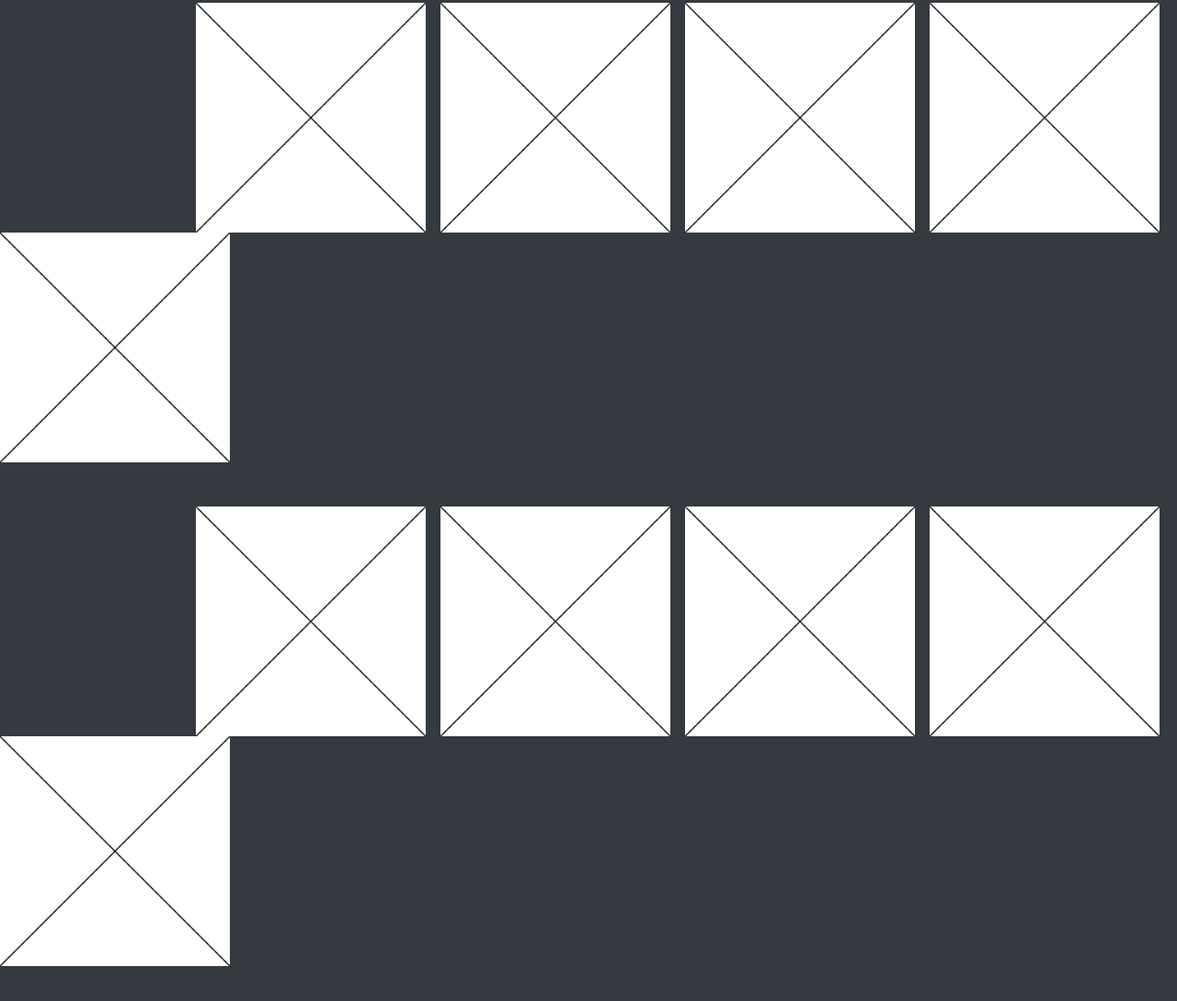
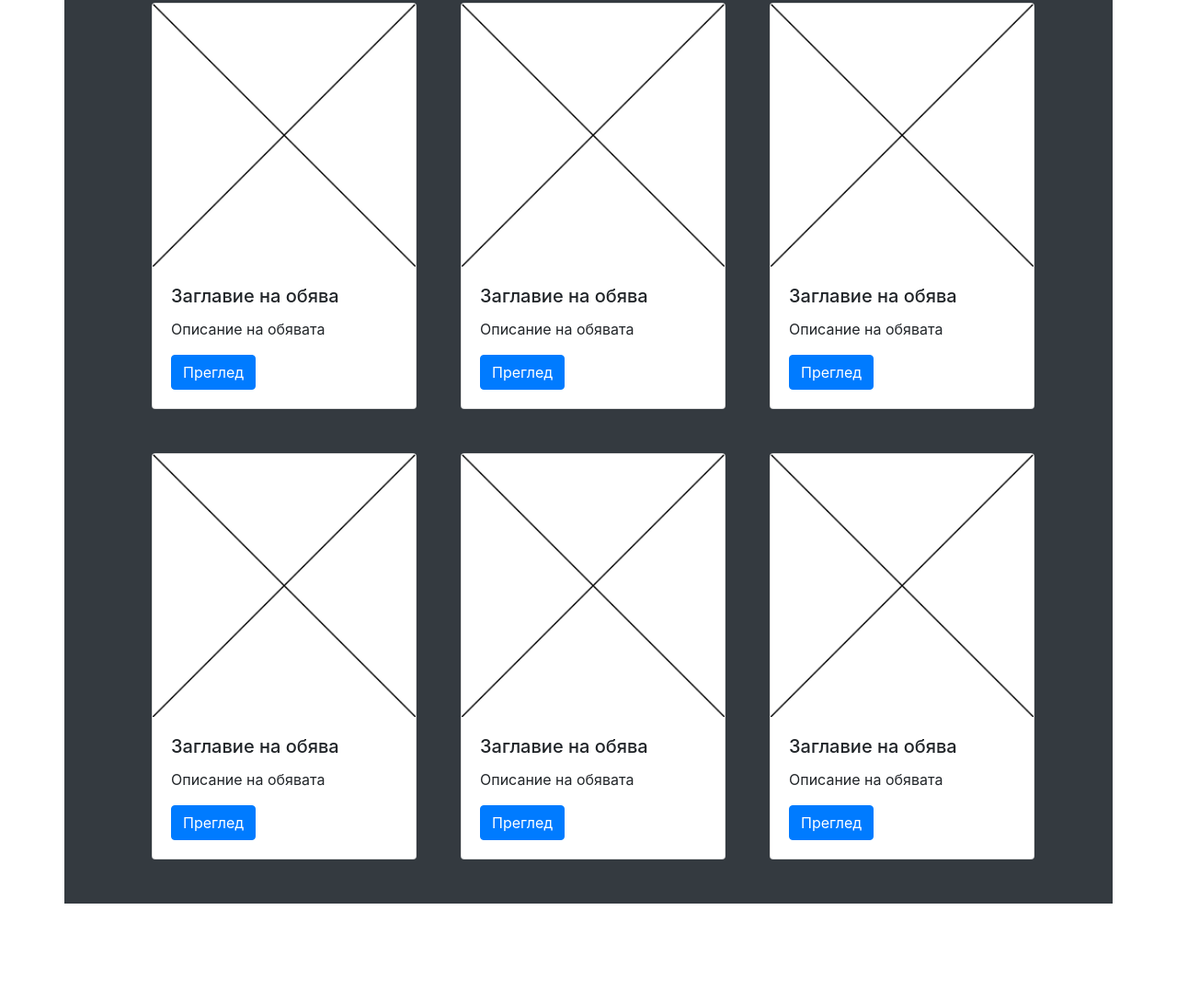
Before and after one commit to ValentinYordanov/BuySell, a plain HTML site: page index.html in a window 1280 px wide. Shown: the part 383-1472 px from the top of the page at 92% size. After the commit the page ends 1366 px from the top, so only its background shows below. Drawn offline with nearby package versions, Linux system fonts and the light colour scheme.

Commit message:
Da go duha boostrap

```diff
--- a/index.html
+++ b/index.html
@@ -22,7 +22,7 @@
         <div class="col-lg-2"></div>
     </div>
 
-    <div class="container-fluid bg-dark" backround-color="green">
+    <div class="container bg-dark">
         <div class="row mt-1"></div>
     	<div class="row mt-5">
 		    <div class="col-lg-3"> </div>
@@ -37,22 +37,58 @@
 
         </div>
         <div class="row mt-5">
-            <div class="col-lg-2"> </div>
-            <a href="ad123.html"><img class="mr-3" src="ImagePlaceholder.png" width="250" height="250"></a>
-            <a href="ad123.html"><img class="mr-3" src="ImagePlaceholder.png" width="250" height="250"></a>
-            <a href="ad123.html"><img class="mr-3" src="ImagePlaceholder.png" width="250" height="250"></a>
-            <a href="ad123.html"><img class="mr-3" src="ImagePlaceholder.png" width="250" height="250"></a>
-            <a href="ad123.html"><img class="mr-3" src="ImagePlaceholder.png" width="250" height="250"></a>
-            <div class="col-lg-2"> </div>
+            <div class="col-md-1"></div>
+            <span class="card mr-5" style="width: 18rem;">
+                <img src="ImagePlaceholder.png" class="card-img-top" alt="...">
+                <div class="card-body">
+                    <h5 class="card-title">Заглавие на обява</h5>
+                    <p class="card-text">Описание на обявата</p>
+                    <a href="#" class="btn btn-primary">Преглед</a>
+                </div>
+            </span>
+            <span class="card mr-5" style="width: 18rem;">
+                <img src="ImagePlaceholder.png" class="card-img-top" alt="...">
+                <div class="card-body">
+                    <h5 class="card-title">Заглавие на обява</h5>
+                    <p class="card-text">Описание на обявата</p>
+                    <a href="#" class="btn btn-primary">Преглед</a>
+                </div>
+            </span>
+            <span class="card mr-5" style="width: 18rem;">
+                <img src="ImagePlaceholder.png" class="card-img-top" alt="...">
+                <div class="card-body">
+                    <h5 class="card-title">Заглавие на обява</h5>
+                    <p class="card-text">Описание на обявата</p>
+                    <a href="#" class="btn btn-primary">Преглед</a>
+                </div>
+            </span>
         </div>
         <div class="row mt-5">
-            <div class="col-lg-2"> </div>
-            <a href="ad123.html"><img class="mr-3" src="ImagePlaceholder.png" width="250" height="250"></a>
-            <a href="ad123.html"><img class="mr-3" src="ImagePlaceholder.png" width="250" height="250"></a>
-            <a href="ad123.html"><img class="mr-3" src="ImagePlaceholder.png" width="250" height="250"></a>
-            <a href="ad123.html"><img class="mr-3" src="ImagePlaceholder.png" width="250" height="250"></a>
-            <a href="ad123.html"><img class="mr-3" src="ImagePlaceholder.png" width="250" height="250"></a>
-            <div class="col-lg-2"> </div>
+            <div class="col-md-1"></div>
+            <span class="card mr-5" style="width: 18rem;">
+                <img src="ImagePlaceholder.png" class="card-img-top" alt="...">
+                <div class="card-body">
+                    <h5 class="card-title">Заглавие на обява</h5>
+                    <p class="card-text">Описание на обявата</p>
+                    <a href="#" class="btn btn-primary">Преглед</a>
+                </div>
+            </span>
+            <span class="card mr-5" style="width: 18rem;">
+                <img src="ImagePlaceholder.png" class="card-img-top" alt="...">
+                <div class="card-body">
+                    <h5 class="card-title">Заглавие на обява</h5>
+                    <p class="card-text">Описание на обявата</p>
+                    <a href="#" class="btn btn-primary">Преглед</a>
+                </div>
+            </span>
+            <span class="card mr-5" style="width: 18rem;">
+                <img src="ImagePlaceholder.png" class="card-img-top" alt="...">
+                <div class="card-body">
+                    <h5 class="card-title">Заглавие на обява</h5>
+                    <p class="card-text">Описание на обявата</p>
+                    <a href="#" class="btn btn-primary">Преглед</a>
+                </div>
+            </span>
         </div>
         <div class="row mt-5"></div>
     </div>
```
Also changed, not shown: login.html (added, +43 -0 lines), register.html (added, +45 -0 lines).
